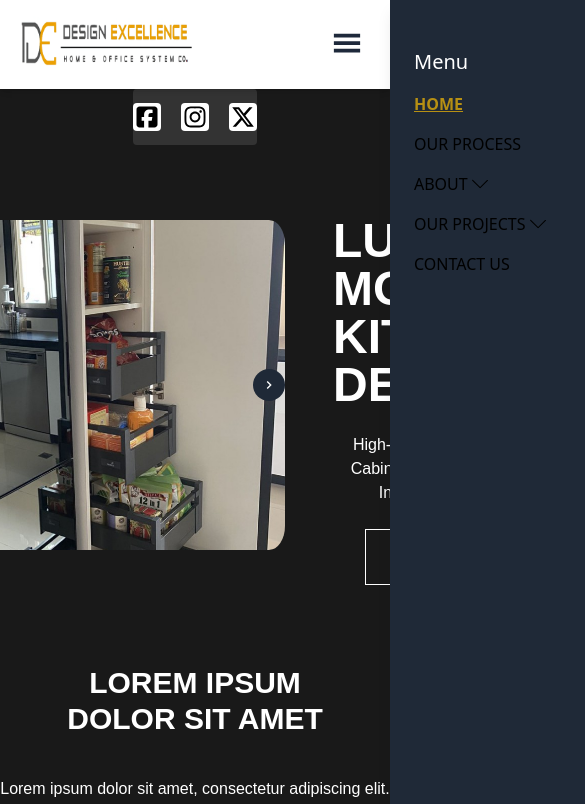
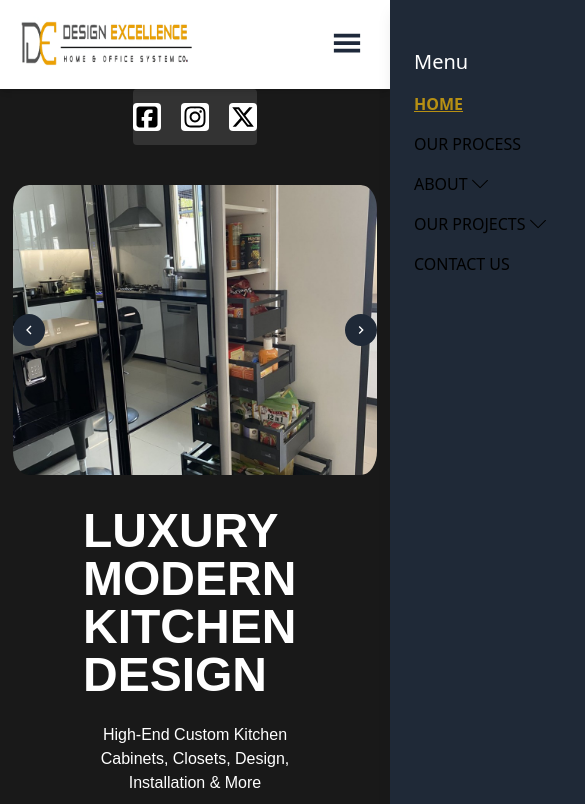
Before and after one commit to RnelF/de-ecommerce, a Next.js app: page / in a window 390 px wide. Shown: the top 804 px of the page, 585 px wide, since content can reach past the window. Built offline with nearby package versions, Linux system fonts and the light colour scheme.

Commit message:
updaterd

```diff
--- a/app/components/FirstContent.tsx
+++ b/app/components/FirstContent.tsx
@@ -69,8 +69,8 @@ export default function FirstContent() {
         </div>
         {/*Socials*/}
 
-        <div className="relative flex items-center justify-center mt-10 px-8 md:px-0 md:h-full md:w-full">
-          <div className="w-[500px] h-[330px] overflow-hidden flex items-center justify-center relative rounded-3xl md:w-[450px] md:h-[600px] md:overflow-hidden md:z-10">
+        <div className="relative flex flex-col items-center justify-center mt-10 md:px-8 md:p-0 md:h-full w-full">
+          <div className="w-[380px] h-[290px] overflow-hidden flex items-center justify-center relative rounded-3xl md:w-[450px] md:h-[600px] md:z-10">
             {/* Previous Image */}
             {prevIndex !== null && (
               <Image
@@ -79,7 +79,7 @@ export default function FirstContent() {
                 width={500}
                 height={350}
                 key={`prev-${prevIndex}`}
-                className={`object-cover w-full px-2 h-full rounded-3xl absolute transition-all duration-500 ${
+                className={`object-cover w-full h-full rounded-3xl absolute transition-all duration-500 ${
                   animationClass === "slide-in-from-left"
                     ? "slide-out-to-right"
                     : "slide-out-to-left"
@@ -93,7 +93,7 @@ export default function FirstContent() {
               key={`current-${currentIndex}`}
               width={500}
               height={350}
-              className={`object-cover w-full px-2 h-full rounded-3xl absolute transition-all duration-500 ${animationClass}`}
+              className={`object-cover w-full h-full px-2 rounded-3xl absolute transition-all duration-500 ${animationClass}`}
             />
             <button
               onClick={prevSlide}
@@ -112,7 +112,7 @@ export default function FirstContent() {
             </button>
           </div>
 
-          <div className="flex flex-col justify-center items-center gap-6 mt-8 px-10 md:bg-black md:h-full md:absolute md:right-0 md:z-0">
+          <div className="flex flex-col justify-center items-center gap-6 mt-8 md:px-10 md:bg-black md:h-full md:absolute md:right-0 md:z-0">
           <div className="w-56">
             <h1 className="text-white text-5xl text-justify font-extrabold font-jost  md:h-full">
               LUXURY MODERN KITCHEN DESIGN
--- a/app/components/Header.tsx
+++ b/app/components/Header.tsx
@@ -33,7 +33,7 @@ export default function Header() {
   }
 
   return (
-    <div className="relative shadow-md flex justify-between gap-10 p-4">
+    <div className="relative shadow-md flex justify-between gap-10 p-4 min-w-[376px]">
       <div>
         <Image src="/logo/DE-logo.png" alt="Logo" width={180} height={90} />
       </div>
--- a/tailwind.config.ts
+++ b/tailwind.config.ts
@@ -27,6 +27,9 @@ export default {
         1200: "1200px",
         1500: "1500px",
       },
+      screens:{
+        md:"770px"
+      }
     },
   },
   plugins: [],
```
